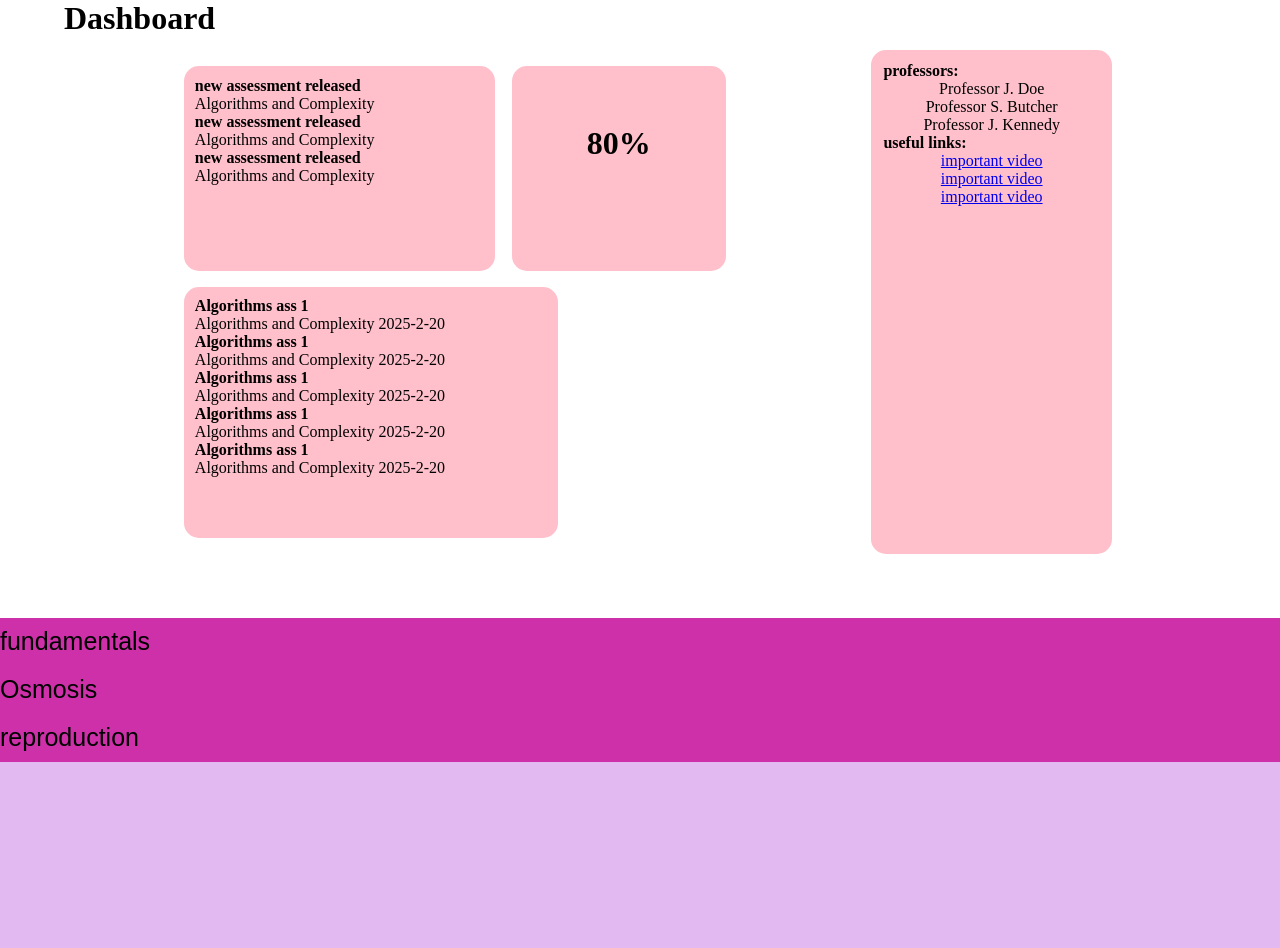
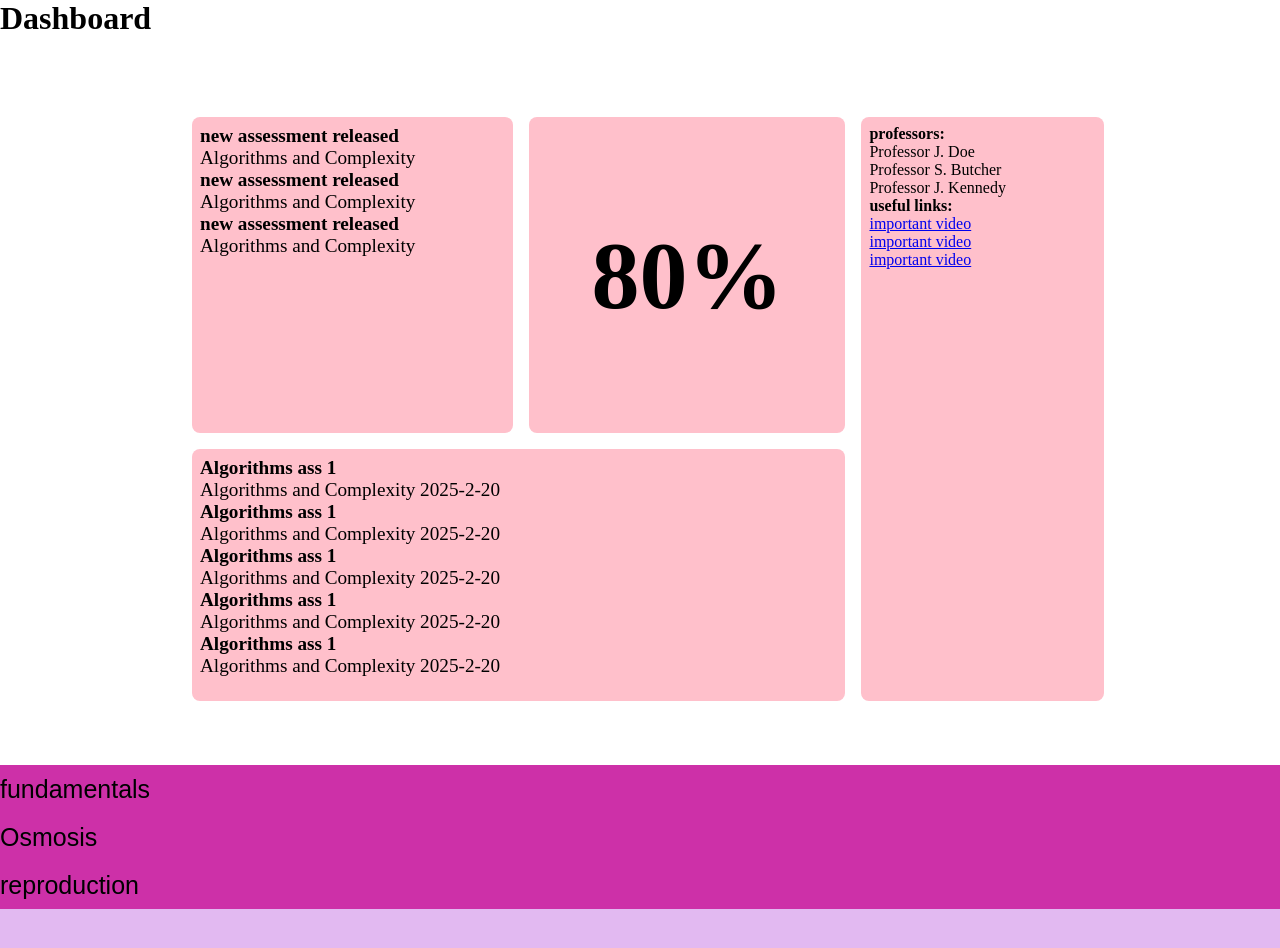
Before and after one commit to Team-E-Learn/frontend, a SvelteKit app: page /modules/1 in a window 1280 px wide. Shown: the top 948 px of the page. Built offline with nearby package versions, Linux system fonts and the light colour scheme.

Commit message:
fixed dashboard

```diff
--- a/src/app.html
+++ b/src/app.html
@@ -6,7 +6,7 @@
 		<meta name="viewport" content="width=device-width, initial-scale=1" />
 		%sveltekit.head%
 	</head>
-	<body data-sveltekit-preload-data="hover">
+	<body data-sveltekit-preload-data="off">
 		<div style="display: contents">%sveltekit.body%</div>
 	</body>
 </html>
--- a/src/routes/CourseHome/homeDashboard.svelte
+++ b/src/routes/CourseHome/homeDashboard.svelte
@@ -1,74 +1,77 @@
 <script lang="ts">
-    import '../../styles/homePage.css'
-    let gradeCentreInfo = [{
-        "grade": [
+  let gradeCentreInfo = [
     {
-                "total": 80
-            }
-        ]
-    }]
-    export let totalGrade: number = gradeCentreInfo[0].grade[0].total
-    let announcemntsInfo = [{
-        "announcements": [
+      grade: [
         {
-                "title": "new assessment released",
-                "course": "Maths for Computing"
+          total: 80,
+        },
+      ],
+    },
+  ];
+  export let totalGrade: number = gradeCentreInfo[0].grade[0].total;
+  let announcemntsInfo = [
+    {
+      announcements: [
+        {
+          title: "new assessment released",
+          course: "Maths for Computing",
         },
         {
-                "title": "new assessment released",
-                "course": "Algorithms and Complexity"
+          title: "new assessment released",
+          course: "Algorithms and Complexity",
         },
         {
-                "title": "new assessment released",
-                "course": "Networks"
-            }
-        ]
-    }]
+          title: "new assessment released",
+          course: "Networks",
+        },
+      ],
+    },
+  ];
 
-    let callenderInfo = [{
-        "callender": [
+  let callenderInfo = [
     {
-                "title": "Maths ass 1",
-                "course": "Maths for Computing",
-                "date": "2025-2-29"
+      callender: [
+        {
+          title: "Maths ass 1",
+          course: "Maths for Computing",
+          date: "2025-2-29",
         },
         {
-                "title": "Algorithms ass 1",
-                "course": "Algorithms and Complexity",
-                "date": "2025-2-20"
+          title: "Algorithms ass 1",
+          course: "Algorithms and Complexity",
+          date: "2025-2-20",
         },
         {
-                "title": "Algorithms ass 1",
-                "course": "Algorithms and Complexity",
-                "date": "2025-2-20"
+          title: "Algorithms ass 1",
+          course: "Algorithms and Complexity",
+          date: "2025-2-20",
         },
         {
-                "title": "Algorithms ass 1",
-                "course": "Algorithms and Complexity",
-                "date": "2025-2-20"
+          title: "Algorithms ass 1",
+          course: "Algorithms and Complexity",
+          date: "2025-2-20",
         },
         {
-                "title": "Algorithms ass 1",
-                "course": "Algorithms and Complexity",
-                "date": "2025-2-20"
+          title: "Algorithms ass 1",
+          course: "Algorithms and Complexity",
+          date: "2025-2-20",
         },
         {
-                "title": "Algorithms ass 1",
-                "course": "Algorithms and Complexity",
-                "date": "2025-2-20"
+          title: "Algorithms ass 1",
+          course: "Algorithms and Complexity",
+          date: "2025-2-20",
         },
         {
-                "title": "Networks ass 1",
-                "course": "Networks",
-                "date": "2025-2-17"
+          title: "Networks ass 1",
+          course: "Networks",
+          date: "2025-2-17",
+        },
+      ],
+    },
+  ];
+</script>
 
-            }
-        ]
-    }]
-
-
-</script>
-<div class = "dashboardHeader">
+<div class="dashboard-header">
   <h1>Dashboard</h1>
   <p class="divider"></p>
 </div>
@@ -80,13 +83,54 @@
       <p>{an.course}</p>
     {/each}
   </div>
-    <div class = "grades">
+  <div class="grades">
     <h1>{totalGrade}%</h1>
   </div>
-    <div class = "calendar">
+  <div class="calendar">
     {#each callenderInfo[0]["callender"] as ca}
       <h4>{ca.title}</h4>
       <p>{ca.course} {ca.date}</p>
     {/each}
   </div>
 </div>
+
+<style>
+  /*
+  .dashboard-header {
+  }
+  */
+
+  .dashboard {
+    display: grid;
+    margin-block: 5rem;
+    grid-template-columns: auto 300px;
+    grid-template-rows: 300px auto;
+    width: 70vw;
+    min-height: 70vh;
+    margin-inline: auto;
+    gap: 2rem;
+  }
+
+  .dashboard > * {
+    width: 100%;
+    height: 100%;
+    border-radius: 8px;
+    background-color: pink;
+    padding: 0.5rem;
+  }
+
+  .announcements {
+    font-size: 1.2rem;
+  }
+
+  .grades {
+    display: grid;
+    place-items: center;
+    font-size: 3rem;
+  }
+
+  .calendar {
+    font-size: 1.2rem;
+    grid-column: 1 / 3;
+  }
+</style>
--- a/src/routes/modules/[id]/landingPageDashboard.svelte
+++ b/src/routes/modules/[id]/landingPageDashboard.svelte
@@ -1,95 +1,100 @@
 <script lang="ts">
-    import '../../../styles/moduleLandingPage.css'
-
-    let gradeCentreInfo = [{
-        "grade": [
+  let gradeCentreInfo = [
     {
-                "total": 80
-            }
-        ]
-    }]
-    export let totalGrade: number = gradeCentreInfo[0].grade[0].total
-    let announcemntsInfo = [{
-        "announcements": [
+      grade: [
         {
-                "title": "new assessment released",
-                "course": "Algorithms and Complexity"
+          total: 80,
+        },
+      ],
+    },
+  ];
+  export let totalGrade: number = gradeCentreInfo[0].grade[0].total;
+  let announcemntsInfo = [
+    {
+      announcements: [
+        {
+          title: "new assessment released",
+          course: "Algorithms and Complexity",
         },
         {
-                "title": "new assessment released",
-                "course": "Algorithms and Complexity"
+          title: "new assessment released",
+          course: "Algorithms and Complexity",
         },
         {
-                "title": "new assessment released",
-                "course": "Algorithms and Complexity"
-            }
-        ]
-    }]
+          title: "new assessment released",
+          course: "Algorithms and Complexity",
+        },
+      ],
+    },
+  ];
 
-    let callenderInfo = [{
-        "callender": [
+  let callenderInfo = [
     {
-                "title": "Algorithms ass 1",
-                "course": "Algorithms and Complexity",
-                "date": "2025-2-20"
+      callender: [
+        {
+          title: "Algorithms ass 1",
+          course: "Algorithms and Complexity",
+          date: "2025-2-20",
         },
         {
-                "title": "Algorithms ass 1",
-                "course": "Algorithms and Complexity",
-                "date": "2025-2-20"
+          title: "Algorithms ass 1",
+          course: "Algorithms and Complexity",
+          date: "2025-2-20",
         },
         {
-                "title": "Algorithms ass 1",
-                "course": "Algorithms and Complexity",
-                "date": "2025-2-20"
+          title: "Algorithms ass 1",
+          course: "Algorithms and Complexity",
+          date: "2025-2-20",
         },
         {
-                "title": "Algorithms ass 1",
-                "course": "Algorithms and Complexity",
-                "date": "2025-2-20"
+          title: "Algorithms ass 1",
+          course: "Algorithms and Complexity",
+          date: "2025-2-20",
         },
         {
-                "title": "Algorithms ass 1",
-                "course": "Algorithms and Complexity",
-                "date": "2025-2-20"
-            }
-        ]
-    }]
-    let courseInfo = [{
-        "professors": [
+          title: "Algorithms ass 1",
+          course: "Algorithms and Complexity",
+          date: "2025-2-20",
+        },
+      ],
+    },
+  ];
+  let courseInfo = [
     {
-                "title": "Professor J. Doe"
+      professors: [
+        {
+          title: "Professor J. Doe",
         },
         {
-                "title": "Professor S. Butcher"
+          title: "Professor S. Butcher",
         },
         {
-                "title": "Professor J. Kennedy"
-            }
+          title: "Professor J. Kennedy",
+        },
       ],
-        "links": [
+      links: [
         {
-                "linkTitle" : "important video",
-                "link": "https://www.youtube.com/watch?v=LQ4w9xiHkrY"
+          linkTitle: "important video",
+          link: "https://www.youtube.com/watch?v=LQ4w9xiHkrY",
         },
         {
-                "linkTitle" : "important video",
-                "link": "https://www.youtube.com/watch?v=LQ4w9xiHkrY"
+          linkTitle: "important video",
+          link: "https://www.youtube.com/watch?v=LQ4w9xiHkrY",
         },
         {
-                "linkTitle" : "important video",
-                "link": "https://www.youtube.com/watch?v=LQ4w9xiHkrY"
-            }
-        ]
-    }]
+          linkTitle: "important video",
+          link: "https://www.youtube.com/watch?v=LQ4w9xiHkrY",
+        },
+      ],
+    },
+  ];
 </script>
 
-<div class = "dashboardHeader">
+<div class="dashboardHeader">
   <h1>Dashboard</h1>
   <p class="divider"></p>
 </div>
 
-<div class = "dashboardContainer">
 <div id="dashboard" class="dashboard">
   <div class="announcements">
     {#each announcemntsInfo[0]["announcements"] as an}
@@ -97,11 +102,23 @@
       <p>{an.course}</p>
     {/each}
   </div>
-        <div class = "grades">
+  <div class="grades">
     <h1>{totalGrade}%</h1>
   </div>
+  <div class="dashboard-side">
+    <div class="info">
+      <h4>professors:</h4>
+      {#each courseInfo[0]["professors"] as ca}
+        <p>{ca.title}</p>
+      {/each}
+      <h4>useful links:</h4>
+      {#each courseInfo[0]["links"] as ca}
+        <p><a href={ca.link}>{ca.linkTitle}</a></p>
+      {/each}
+    </div>
+  </div>
 
-       <div class = "calendar">
+  <div class="calendar">
     {#each callenderInfo[0]["callender"] as ca}
       <h4>{ca.title}</h4>
       <p>{ca.course} {ca.date}</p>
@@ -109,16 +126,54 @@
   </div>
 </div>
 
-    <div class = "dashboardSide">
-        <div class = "info">
-            <h4>professors:</h4>
-            {#each courseInfo[0]["professors"] as ca}
-                <p>{ca.title}</p>
-            {/each}
-            <h4>useful links:</h4>
-            {#each courseInfo[0]["links"] as ca}
-                <p><a href = {ca.link}>{ca.linkTitle}</a></p>
-            {/each}
-        </div>
-    </div>
-</div>
+<style>
+  /*
+  .dashboard-header {
+  }
+  */
+
+  .dashboard {
+    display: grid;
+    margin-block: 5rem;
+    grid-template-columns: auto 300px auto;
+    grid-template-rows: 300px auto;
+    grid-template-areas:
+      "announcements grades side"
+      "calendar calendar side";
+    width: 70vw;
+    min-height: 70vh;
+    margin-inline: auto;
+    gap: 2rem;
+  }
+
+  .dashboard > * {
+    width: 100%;
+    height: 100%;
+    border-radius: 8px;
+    background-color: pink;
+    padding: 0.5rem;
+  }
+
+  .announcements {
+    font-size: 1.2rem;
+    grid-area: announcements;
+  }
+
+  .grades {
+    display: grid;
+    place-items: center;
+    font-size: 3rem;
+    grid-area: grades;
+  }
+
+  .calendar {
+    font-size: 1.2rem;
+    grid-column: 1 / 3;
+    grid-area: calendar;
+  }
+
+  .dashboard-side {
+    grid-row: 1 / 3;
+    grid-area: side;
+  }
+</style>
--- a/src/styles/homePage.css
+++ b/src/styles/homePage.css
@@ -55,66 +55,3 @@
 .courses{
     margin: 1vh 10vw 1vh 10vw;
 }
-
-/*
-dashboard elements
- */
-
-.dashboard {
-    display: flex;
-    flex-direction: row;
-    flex-wrap: wrap;
-    row-gap: 1rem;
-    column-gap: 3%;
-    margin-left: 10%;
-    margin-right: 10%;
-    margin-bottom: 5%;
-}
-
-.dashboard div:hover{
-    background-color: purple;
-}
-
-.grades {
-    border-radius: 15px;
-    min-width: 13rem;
-    max-width: 13rem;
-    padding: 5%;
-    max-height: 15rem;
-    box-sizing: content-box;
-    text-align: center;
-    background-color: pink;
-}
-
-/* centers text */
-.grades h1 {
-    min-font-size: 20;
-    padding-top: 20%;
-    padding-bottom: 20%;
-}
-
-.announcements {
-    border-radius: 15px;
-    min-width: 50%;
-    max-height: 15rem;
-    box-sizing: content-box;
-    padding: 2%;
-    overflow-y: scroll;
-    background-color: pink;
-}
-
-.calendar {
-    border-radius: 15px;
-    min-width: 70%;
-    max-height: 15rem;
-    box-sizing: content-box;
-    padding: 2%;
-    overflow-y: scroll;
-    background-color: pink;
-}
-
-.dashboardHeader {
-    margin-left: 5%;
-    margin-right: 5%;
-    margin-bottom: 1%;
-}
--- a/src/styles/moduleLandingPage.css
+++ b/src/styles/moduleLandingPage.css
@@ -66,94 +66,3 @@
 #cached-lesson{
     display: none;
 }
-
-/*
-dashboard elements
- */
-.dashboardContainer {
-    display: flex;
-    flex-direction: row;
-    justify-content: space-evenly;
-    flex-wrap: nowrap;
-    margin-left: 3%;
-    margin-right: 3%;
-    margin-bottom: 4rem;
-}
-
-.dashboardSide {
-    justify-content: right;
-    min-width: 20%;
-}
-
-.dashboard {
-    display: flex;
-    flex-direction: row;
-    flex-wrap: wrap;
-    row-gap: 1rem;
-    column-gap: 3%;
-    justify-content: left;
-    padding: 1rem;
-}
-
-.dashboard div:hover{
-    background-color: purple;
-}
-
-.grades {
-    border-radius: 15px;
-    min-width: 7rem;
-    max-width: 10rem;
-    padding: 5%;
-    max-height: 15rem;
-    box-sizing: content-box;
-    text-align: center;
-    background-color: pink;
-    flex-grow: 2;
-}
-
-/* centers text */
-.grades h1 {
-    min-font-size: 20;
-    padding-top: 20%;
-    padding-bottom: 20%;
-}
-
-.info {
-    border-radius: 15px;
-    min-height: 30rem;
-    max-height: 30rem;
-    box-sizing: content-box;
-    padding: 5%;
-    background-color: pink;
-}
-
-.info p {
-    text-align: center;
-}
-
-.announcements {
-    border-radius: 15px;
-    min-width: 50%;
-    max-height: 15rem;
-    box-sizing: content-box;
-    padding: 2%;
-    overflow-y: scroll;
-    background-color: pink;
-    flex-grow: 2;
-}
-
-.calendar {
-    border-radius: 15px;
-    min-width: 65%;
-    max-height: 15rem;
-    box-sizing: content-box;
-    padding: 2%;
-    overflow-y: scroll;
-    background-color: pink;
-}
-
-.dashboardHeader {
-    margin-left: 5%;
-    margin-right: 5%;
-    margin-bottom: 1%;
-}
```
Lines whose indentation alone changed are shown as unchanged.
